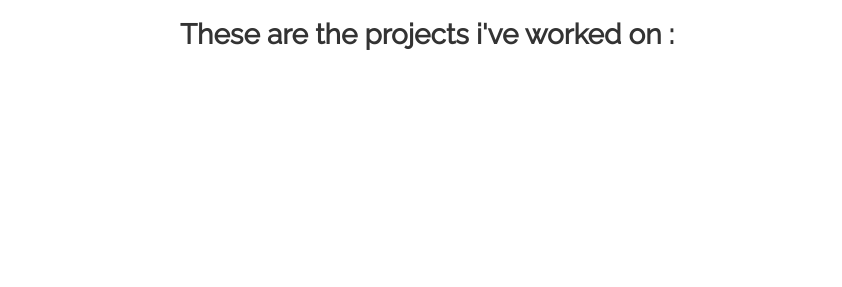
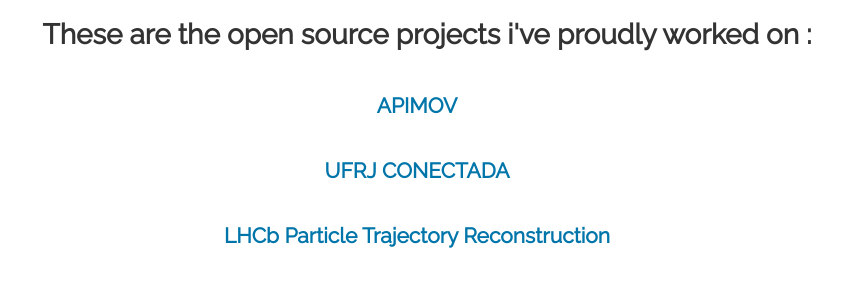
Before and after one commit to LTMenezes/LTMenezes.github.io-old, a plain HTML site: page projects.html in a window 1280 px wide. Shown: the part 97-384 px from the top of the page, without its empty margins (213-1055 px from the left). Drawn offline with Linux system fonts and the light colour scheme.

Commit message:
Update projects

```diff
--- a/projects.html
+++ b/projects.html
@@ -22,7 +22,18 @@
     </div>
 </nav>
 <div class="col-xs-8 col-xs-offset-2 row-centered">
-    <h1>These are the projects i've worked on :</h1>
+    <h1>These are the open source projects i've proudly worked on :</h1>
+	<div class="col-xs-8 col-xs-offset-2 row-centered">
+		<div class="col-xs-12 row-centered">
+			<h2><a href="https://github.com/matheusrabelo/Apimov" target="_blank">APIMOV</a></h2>
+		</div>
+		<div class="col-xs-12 row-centered">
+			<h2><a href="https://github.com/LTMenezes/UFRJ-Conectada" target="_blank">UFRJ CONECTADA</a></h2>
+		</div>
+		<div class="col-xs-12 row-centered">
+			<h2><a href="https://github.com/LTMenezes/Particle-Trajectory-Reconstruction-Voronoi" target="_blank">LHCb Particle Trajectory Reconstruction</a></h2>
+		</div>
+	</div>
 </div>
 </body>
 </html>
```
